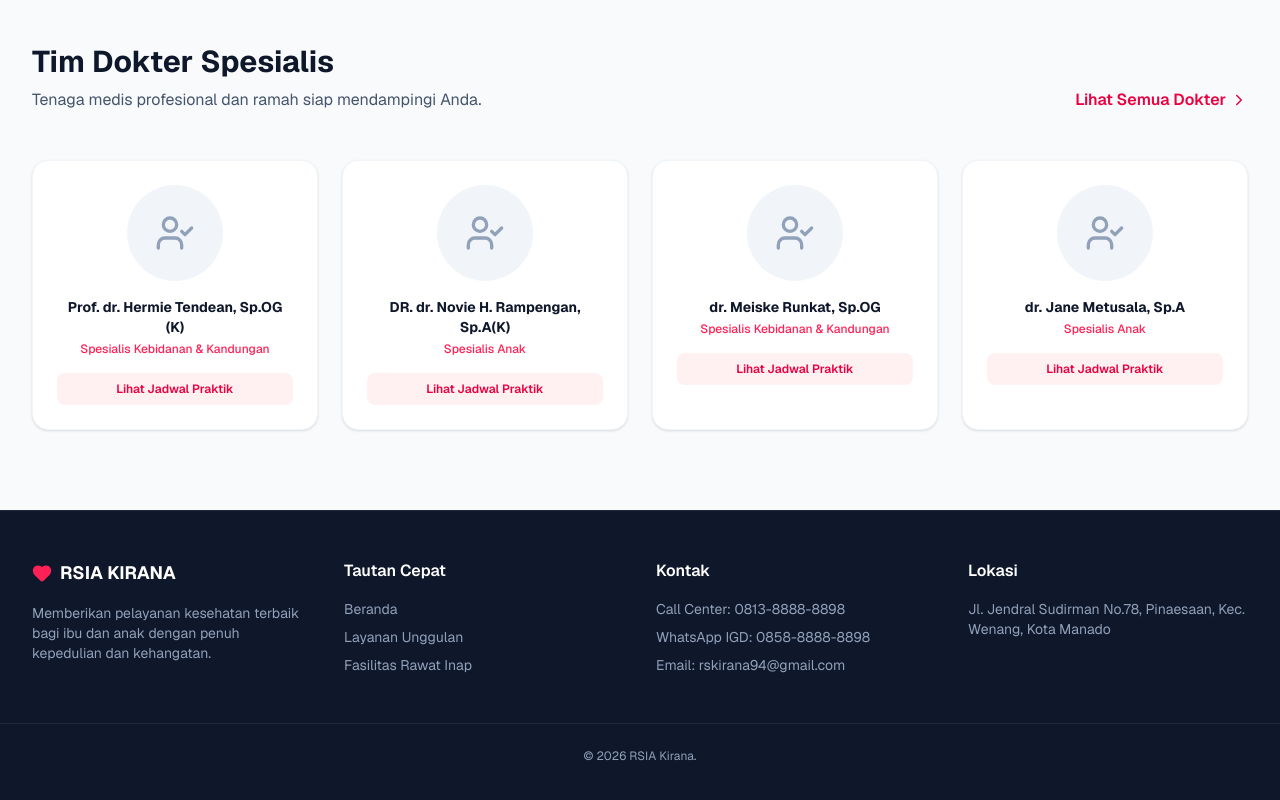
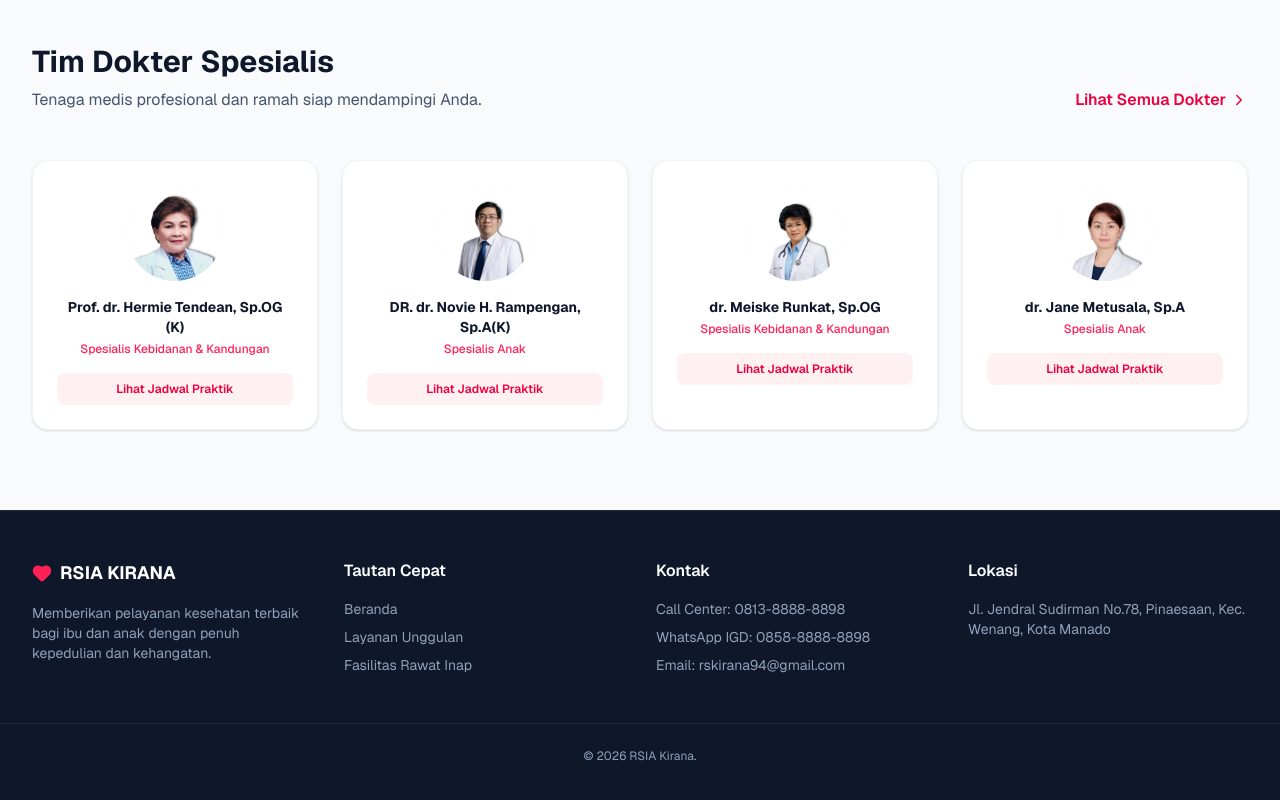
Before and after one commit to OrangJenius/nextjs_app, a Next.js app in the folder rsia-kirana/: page / in a window 1280 px wide. Shown: the part 1467-2267 px from the top of the page. Built offline with nearby package versions, Linux system fonts and the light colour scheme.

Commit message:
add photo dokter in home display

```diff
--- a/rsia-kirana/app/page.tsx
+++ b/rsia-kirana/app/page.tsx
@@ -16,6 +16,29 @@ export default function Home() {
     { href: "/aboutus", label: "Tentang Kami" },
     { href: "/events", label: "Events" },
     { href: "/berita", label: "Berita" },
+  ];
+
+  const featuredDoctors = [
+    {
+      name: "Prof. dr. Hermie Tendean, Sp.OG (K)",
+      spec: "Spesialis Kebidanan & Kandungan",
+      image: "/images/dokter/hermie-tendean.png",
+    },
+    {
+      name: "DR. dr. Novie H. Rampengan, Sp.A(K)",
+      spec: "Spesialis Anak",
+      image: "/images/dokter/novie-rampengan.png",
+    },
+    {
+      name: "dr. Meiske Runkat, Sp.OG",
+      spec: "Spesialis Kebidanan & Kandungan",
+      image: "/images/dokter/meiske-runkat.png",
+    },
+    {
+      name: "dr. Jane Metusala, Sp.A",
+      spec: "Spesialis Anak",
+      image: "/images/dokter/jane-metusala.png",
+    },
   ];
 
   return (
@@ -212,15 +235,19 @@ export default function Home() {
           </div>
 
           <div className="grid sm:grid-cols-2 lg:grid-cols-4 gap-6">
-            {[
-              { name: "Prof. dr. Hermie Tendean, Sp.OG (K)", spec: "Spesialis Kebidanan & Kandungan" },
-              { name: "DR. dr. Novie H. Rampengan, Sp.A(K)", spec: "Spesialis Anak" },
-              { name: "dr. Meiske Runkat, Sp.OG", spec: "Spesialis Kebidanan & Kandungan" },
-              { name: "dr. Jane Metusala, Sp.A", spec: "Spesialis Anak" },
-            ].map((doc, idx) => (
+            {featuredDoctors.map((doc, idx) => (
               <div key={idx} className="bg-white rounded-2xl p-6 shadow-sm border border-slate-100 text-center">
-                <div className="w-24 h-24 bg-slate-100 rounded-full mx-auto mb-4 flex items-center justify-center text-slate-400">
-                  <UserCheck size={40} />
+                <div className="relative w-24 h-24 bg-slate-100 rounded-full mx-auto mb-4 overflow-hidden flex items-center justify-center text-slate-400">
+                  {doc.image ? (
+                    <Image
+                      src={doc.image}
+                      alt={doc.name}
+                      fill
+                      className="object-cover object-top"
+                    />
+                  ) : (
+                    <UserCheck size={40} />
+                  )}
                 </div>
                 <h4 className="font-bold text-slate-900 text-sm">{doc.name}</h4>
                 <p className="text-xs text-rose-500 font-medium mt-1 mb-4">{doc.spec}</p>
```
